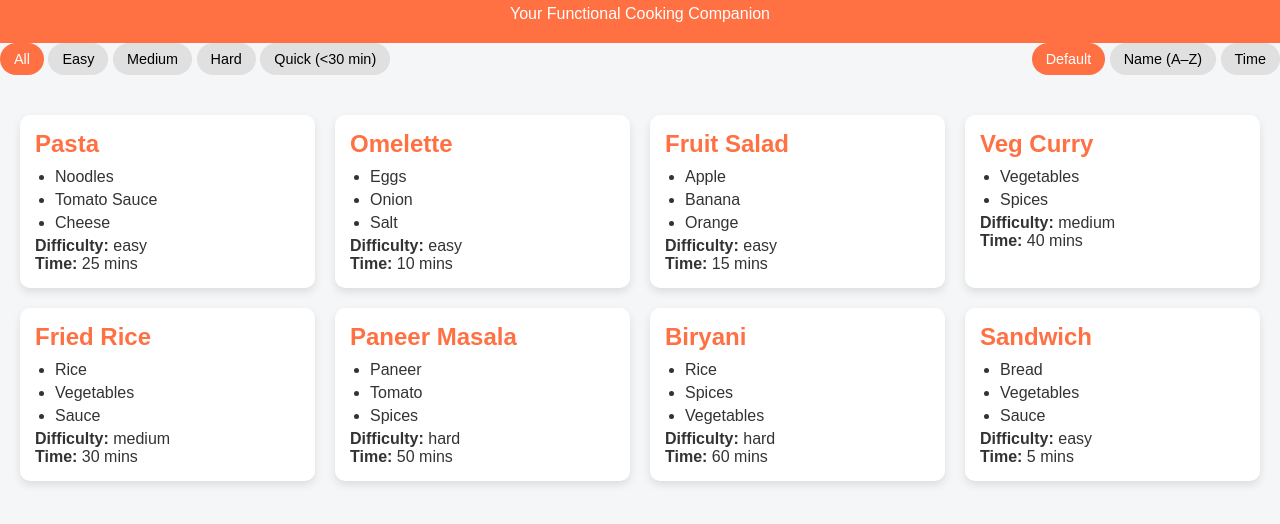
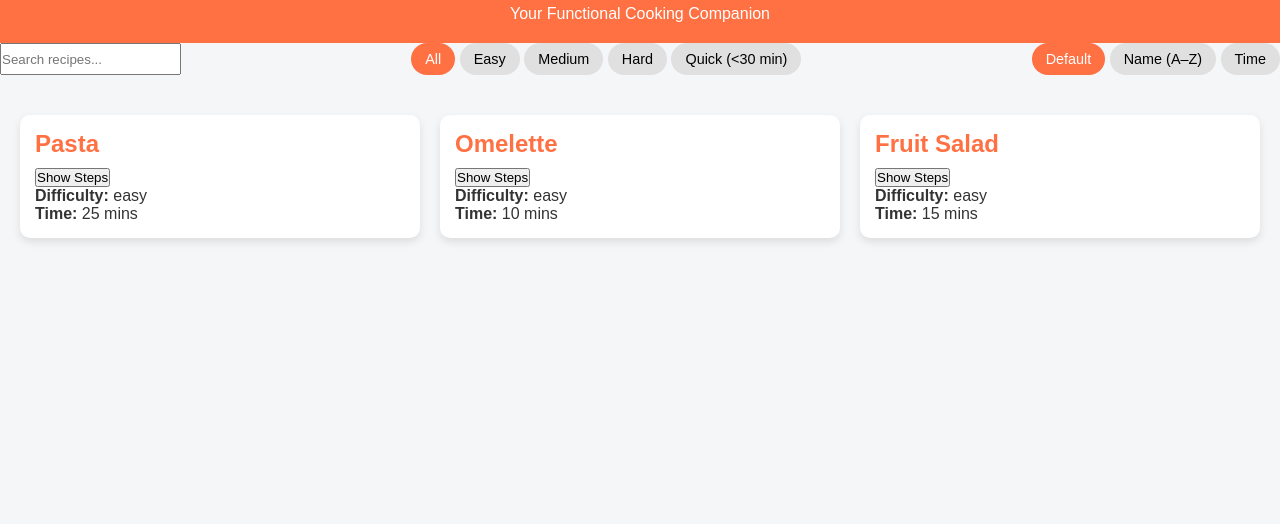
Before and after one commit to aslahnp5-source/recipejs-functional-cooking, a plain HTML site: page index.html in a window 1280 px wide. Shown: the part 68-592 px from the top of the page. Drawn offline with Linux system fonts and the light colour scheme.

Commit message:
Part 3: expandable recipe cards with recursion and IIFE

```diff
--- a/app.js
+++ b/app.js
@@ -1,126 +1,198 @@
-// Recipe data (pure data)
+const RecipeApp = (() => {
+  // =========================
+  // Recipe Data
+  // =========================
   const recipes = [
     {
+      id: 1,
       name: "Pasta",
-        ingredients: ["Noodles", "Tomato Sauce", "Cheese"],
       difficulty: "easy",
-        time: 25
+      time: 25,
+      ingredients: ["Pasta", "Tomato sauce", "Garlic", "Olive oil", "Cheese"],
+      steps: [
+        "Boil water",
+        "Add pasta",
+        {
+          text: "Prepare sauce",
+          substeps: [
+            "Heat oil",
+            "Add garlic",
+            "Add tomato sauce",
+            {
+              text: "Season sauce",
+              substeps: ["Add salt", "Add pepper"]
+            }
+          ]
+        },
+        "Mix pasta with sauce",
+        "Serve hot"
+      ]
     },
     {
+      id: 2,
       name: "Omelette",
-        ingredients: ["Eggs", "Onion", "Salt"],
       difficulty: "easy",
-        time: 10
+      time: 10,
+      ingredients: ["Eggs", "Onion", "Salt", "Oil"],
+      steps: [
+        "Crack eggs",
+        "Beat eggs",
+        "Heat pan",
+        "Add onion",
+        "Pour eggs",
+        "Cook and serve"
+      ]
     },
     {
+      id: 3,
       name: "Fruit Salad",
-        ingredients: ["Apple", "Banana", "Orange"],
       difficulty: "easy",
-        time: 15
+      time: 15,
+      ingredients: ["Apple", "Banana", "Orange", "Honey"],
+      steps: [
+        "Chop fruits",
+        {
+          text: "Mix fruits",
+          substeps: ["Add apple", "Add banana", "Add orange"]
         },
-    {
-        name: "Veg Curry",
-        ingredients: ["Vegetables", "Spices"],
-        difficulty: "medium",
-        time: 40
-    },
-    {
-        name: "Fried Rice",
-        ingredients: ["Rice", "Vegetables", "Sauce"],
-        difficulty: "medium",
-        time: 30
-    },
-    {
-        name: "Paneer Masala",
-        ingredients: ["Paneer", "Tomato", "Spices"],
-        difficulty: "hard",
-        time: 50
-    },
-    {
-        name: "Biryani",
-        ingredients: ["Rice", "Spices", "Vegetables"],
-        difficulty: "hard",
-        time: 60
-    },
-    {
-        name: "Sandwich",
-        ingredients: ["Bread", "Vegetables", "Sauce"],
-        difficulty: "easy",
-        time: 5
+        "Add honey",
+        "Serve fresh"
+      ]
     }
   ];
 
-// State management
+  // =========================
+  // State
+  // =========================
   let currentFilter = "all";
   let currentSort = "none";
 
-// Pure function: creates ingredient list
-const createIngredientList = (ingredients) =>
-    ingredients.map(item => `<li>${item}</li>`).join("");
+  // =========================
+  // Recursive Steps Renderer
+  // =========================
+  const renderSteps = (steps, level = 0) => {
+    return steps
+      .map(step => {
+        if (typeof step === "string") {
+          return `<li style="margin-left:${level * 20}px">➡️ ${step}</li>`;
+        }
 
-// Pure function: creates a recipe card
-const createRecipeCard = (recipe) => `
+        if (step.substeps) {
+          return `
+            <li style="margin-left:${level * 20}px">
+              🔹 ${step.text}
+              <ul>
+                ${renderSteps(step.substeps, level + 1)}
+              </ul>
+            </li>
+          `;
+        }
+      })
+      .join("");
+  };
+
+  // =========================
+  // Card Creator
+  // =========================
+  const createRecipeCard = recipe => `
     <div class="recipe-card">
       <h2>${recipe.name}</h2>
+
+      <button class="toggle-steps" data-id="${recipe.id}">
+        Show Steps
+      </button>
+
+      <div class="steps-container" id="steps-${recipe.id}" style="display:none">
         <ul>
-            ${createIngredientList(recipe.ingredients)}
+          ${renderSteps(recipe.steps)}
         </ul>
+      </div>
+
       <p><strong>Difficulty:</strong> ${recipe.difficulty}</p>
       <p><strong>Time:</strong> ${recipe.time} mins</p>
     </div>
   `;
 
-// Higher-order function: render recipes
-const renderRecipes = (recipes) => {
+  // =========================
+  // Render Recipes
+  // =========================
+  const renderRecipes = list => {
     const container = document.getElementById("recipe-container");
-    container.innerHTML = recipes.map(createRecipeCard).join("");
+    container.innerHTML = list.map(createRecipeCard).join("");
   };
 
-// DOM references
-const filterButtons = document.querySelectorAll("[data-filter]");
-const sortButtons = document.querySelectorAll("[data-sort]");
-
-// Pure function: filter recipes
-const filterRecipes = (recipes, filter) => {
-    if (filter === "all") return recipes;
-    return recipes.filter(recipe => recipe.difficulty === filter);
+  // =========================
+  // Filter & Sort
+  // =========================
+  const filterRecipes = (list, filter) => {
+    if (filter === "all") return list;
+    return list.filter(r => r.difficulty === filter);
   };
 
-// Pure function: sort recipes
-const sortRecipes = (recipes, sortType) => {
+  const sortRecipes = (list, sortType) => {
     if (sortType === "time") {
-        return [...recipes].sort((a, b) => a.time - b.time);
+      return [...list].sort((a, b) => a.time - b.time);
     }
-
     if (sortType === "name") {
-        return [...recipes].sort((a, b) => a.name.localeCompare(b.name));
+      return [...list].sort((a, b) => a.name.localeCompare(b.name));
     }
-
-    return recipes;
+    return list;
   };
 
-// Apply filter + sort
   const updateRecipes = () => {
-    let updatedRecipes = filterRecipes(recipes, currentFilter);
-    updatedRecipes = sortRecipes(updatedRecipes, currentSort);
-    renderRecipes(updatedRecipes);
+    let updated = filterRecipes(recipes, currentFilter);
+    updated = sortRecipes(updated, currentSort);
+    renderRecipes(updated);
   };
 
-// Filter button events
-filterButtons.forEach(button => {
-    button.addEventListener("click", () => {
-        currentFilter = button.dataset.filter;
+  // =========================
+  // Event Delegation
+  // =========================
+  const setupEventListeners = () => {
+    document
+      .getElementById("recipe-container")
+      .addEventListener("click", e => {
+        if (e.target.classList.contains("toggle-steps")) {
+          const id = e.target.dataset.id;
+          const stepsDiv = document.getElementById(`steps-${id}`);
+
+          if (stepsDiv.style.display === "none") {
+            stepsDiv.style.display = "block";
+            e.target.textContent = "Hide Steps";
+          } else {
+            stepsDiv.style.display = "none";
+            e.target.textContent = "Show Steps";
+          }
+        }
+      });
+
+    document.querySelectorAll("[data-filter]").forEach(btn => {
+      btn.addEventListener("click", () => {
+        currentFilter = btn.dataset.filter;
         updateRecipes();
       });
     });
 
-// Sort button events
-sortButtons.forEach(button => {
-    button.addEventListener("click", () => {
-        currentSort = button.dataset.sort;
+    document.querySelectorAll("[data-sort]").forEach(btn => {
+      btn.addEventListener("click", () => {
+        currentSort = btn.dataset.sort;
         updateRecipes();
       });
     });
+  };
 
-// Initial render
+  // =========================
+  // Public Init
+  // =========================
+  const init = () => {
+    console.log("RecipeApp initializing...");
+    setupEventListeners();
     updateRecipes();
+    console.log("RecipeApp ready!");
+  };
+
+  return { init };
+})();
+
+// Start App
+RecipeApp.init();
--- a/index.html
+++ b/index.html
@@ -13,6 +13,12 @@
         <p>Your Functional Cooking Companion</p>
     </header>
 <section class="controls">
+    <input
+  type="text"
+  id="search-input"
+  placeholder="Search recipes..."
+/>
+
     <div class="filters">
         <button data-filter="all" class="active">All</button>
         <button data-filter="easy">Easy</button>
```
Lines whose indentation alone changed are shown as unchanged.
